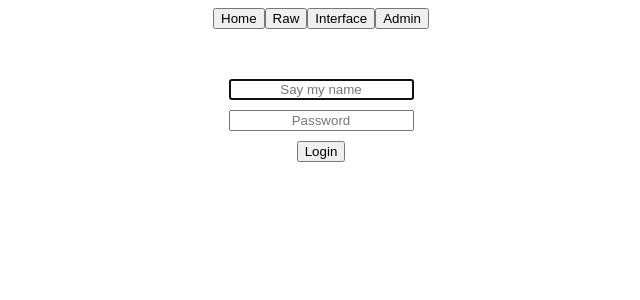
After one commit to tomoicki/JobOffers_API, a Flask app: page /admin in a window 1280 px wide. The commit adds this page. Shown: the top 300 px of the page, without its empty margins (319-959 px from the left). Run offline with Flask 2, Linux system fonts and the light colour scheme.

Commit message:
admin login

```diff
--- a/API_PostgreSQL.py
+++ b/API_PostgreSQL.py
@@ -1,4 +1,4 @@
-from flask import Flask, request, render_template
+from flask import Flask, request, render_template, flash, redirect, url_for
 from sqlalchemy import inspect
 import pandas
 from os import environ as env
@@ -12,6 +12,7 @@ cnx = connection2db(env['PostgreSQL_host2'], env['PostgreSQL_port2'], env['Postg
                     env['PostgreSQL_password2'], env['PostgreSQL_db_name2'])
 
 app = Flask(__name__)
+app.config['SECRET_KEY'] = 'would like not to not have this but apparently i have to'
 
 
 @app.route('/')
@@ -19,7 +20,7 @@ def welcome():
     return render_template('base.html', title='Welcome!')
 
 
-@app.route('/showtable', methods=['POST', 'GET'])
+@app.route('/showtable')
 def showtable():
     old_values = []
     operators = ['=', '>', '<', '>=', '<=', '<>', 'LIKE']
@@ -86,12 +87,12 @@ def showtable():
                                operators=operators, old_dict=old_dict)
 
 
-@app.route('/raw', methods=['POST', 'GET'])
+@app.route('/raw')
 def raw():
     return render_template('raw.html', title='Raw version')
 
 
-@app.route('/raw/showtable', methods=['POST', 'GET'])
+@app.route('/raw/showtable')
 def raw_showtable():
     table_name = request.args.get("table", False)
     if not table_name:
@@ -144,6 +145,28 @@ def raw_showtable():
             return {'message': 'something went wrong'}
 
 
+@app.route('/admin')
+def admin():
+    return render_template('admin.html', title='Login as admin')
+
+
+@app.route('/admin', methods=['POST'])
+def admin_login():
+    name = request.form.get('name')
+    password = request.form.get('password')
+    admin_name = env['admin']
+    admin_password = env['password']
+    if name != admin_name or password != admin_password:
+        flash('Please check your login details and try again.')
+        return redirect(url_for('admin'))
+    return redirect(url_for('admin_panel'))
+
+
+@app.route('/admin_panel')
+def admin_panel():
+    return render_template('admin_panel.html')
+
+
 if __name__ == '__main__':
     # app.run(debug=False, host='192.168.222.116')
     app.run(debug=False)
--- /dev/null
+++ b/Templates/admin.html
@@ -0,0 +1,21 @@
+{% extends "base.html" %}
+{% block body %}
+<div class="admin_page">
+    <div class="box">
+        <div class="admin_form">
+            <form method="POST" action="/admin">
+                <div class="admin_name"><input type="text" name="name" placeholder="Say my name" autofocus=""></div>
+                <div class="admin_pass"><input type="password" name="password" placeholder="Password"></div>
+                <div class="admin_button"><button>Login</button></div>
+            </form>
+        </div>
+        <div class="notification">
+        {% with messages = get_flashed_messages() %}
+        {% if messages %}
+            {{ messages[0] }}
+        {% endif %}
+        {% endwith %}
+        </div>
+    </div>
+</div>
+{% endblock %}
--- /dev/null
+++ b/Templates/admin_panel.html
@@ -0,0 +1,4 @@
+{% extends "base.html" %}
+{% block body %}
+    logged in
+{% endblock %}
--- a/Templates/base.html
+++ b/Templates/base.html
@@ -5,13 +5,27 @@
         <link rel="stylesheet" href="static/styles.css" />
     </head>
     <body>
+        <div class="navbar">
+            <form action="/">
+                <input type="submit" value="Home" />
+            </form>
+            <form action="/raw">
+                <input type="submit" value="Raw" />
+            </form>
+            <form action="/showtable">
+                <input type="submit" value="Interface" />
+            </form>
+            <form action="/admin">
+                <input type="submit" value="Admin" />
+            </form>
+        </div>
         {% block body %}
-        <form method="post" action="/raw">
-            <input value='RAW' type='SUBMIT'>
-        </form>
-        <form method="post" action="/showtable">
-            <input value='INTERFACE' type='SUBMIT'>
-        </form>
+        <div class="welcome">
+            Portal to browse data previously scraped from  <a href="https://nofluffjobs.com" target="_blank">nofluffjobs.com</a> and <a href="https://justjoin.it" target="_blank">justjoin.it.</a>
+            The data is stored on remote PostgreSQL database.
+            Pick "Raw" if you need json format results.
+            Or go to "Interface" for more user friendly previev.
+        </div>
         {% endblock %}
     </body>
 </html>
--- a/Templates/interface.html
+++ b/Templates/interface.html
@@ -49,8 +49,6 @@
             <input value='Show table' type="submit">
         </div>
     </form>
-
-    {% block content %}
     <div class="results">
         <table class="results__table">
             <tr class="table__header">
@@ -69,4 +67,3 @@
     </div>
 </div>
 {% endblock %}
-{% endblock %}
--- a/Templates/interface_showtable.html
+++ /dev/null
@@ -1,4 +0,0 @@
-{% extends 'interface.html' %}
-{% block content %}
-bbbbbb
-{% endblock %}
--- a/Templates/raw.html
+++ b/Templates/raw.html
@@ -1,8 +1,6 @@
 {% extends 'base.html' %}
 {% block body %}
 <div class="raw">
-    You can get data about job offers scraped from <a href="https://nofluffjobs.com" target="_blank">nofluffjobs.com</a> and <a href="https://justjoin.it" target="_blank">justjoin.it.</a>
-    The data is stored on remote PostgreSQL database.
     To get the data, you have to insert correct link into your browser address bar.
     To get currently stored Tables go to:
     <a href="/raw/showtable" target="_blank">/raw/showtable</a>
--- a/static/styles.css
+++ b/static/styles.css
@@ -4,6 +4,44 @@ input {
 
 select {
     text-align-last:center;
+}
+
+.navbar {
+    display: flex;
+    justify-content: center;
+}
+
+.welcome {
+    text-align: center;
+    white-space: pre;
+}
+
+.notification{
+    font-weight: bold;
+    color: crimson;
+    margin-top: 10px;
+    float: bottom;
+}
+.admin_form {
+    display: flex;
+    justify-content: center;
+    float: top;
+}
+.admin_page {
+    margin-top: 30px;
+    display: flex;
+    justify-content: center;
+}
+.admin_name {
+    margin-top: 20px;
+}
+.admin_pass {
+    margin-top: 10px;
+}
+.admin_button {
+    margin-top: 10px;
+    display: flex;
+    justify-content: center;
 }
 
 .description {
@@ -44,10 +82,10 @@ select {
 
 .results {
     margin-top: 20px;
-    display: flex;
-    justify-content: center;
 }
 .results__table {
+    margin-left: auto;
+    margin-right: auto;
     background-color: #f5f5f5;
 }
 .table__row:nth-child(even) {
```
Also changed, not shown: Templates/interface2.html (deleted, +0 -69 lines).
